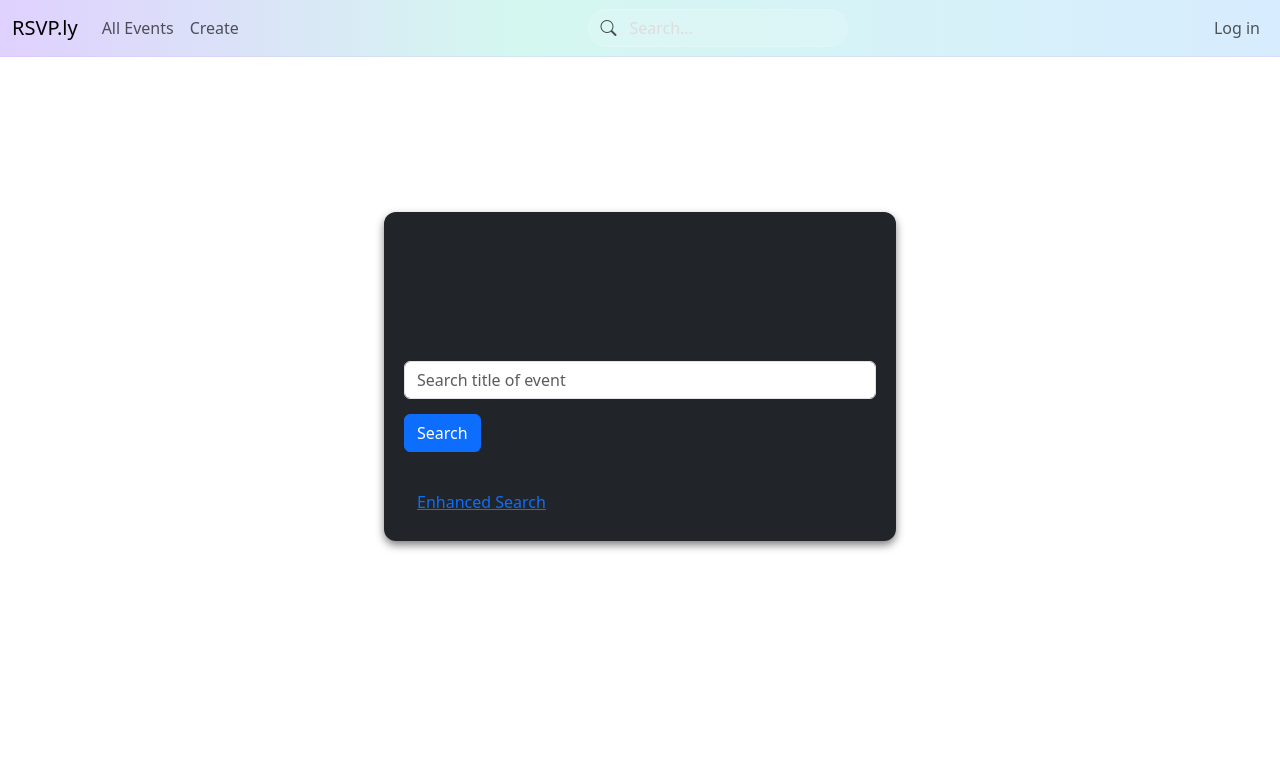
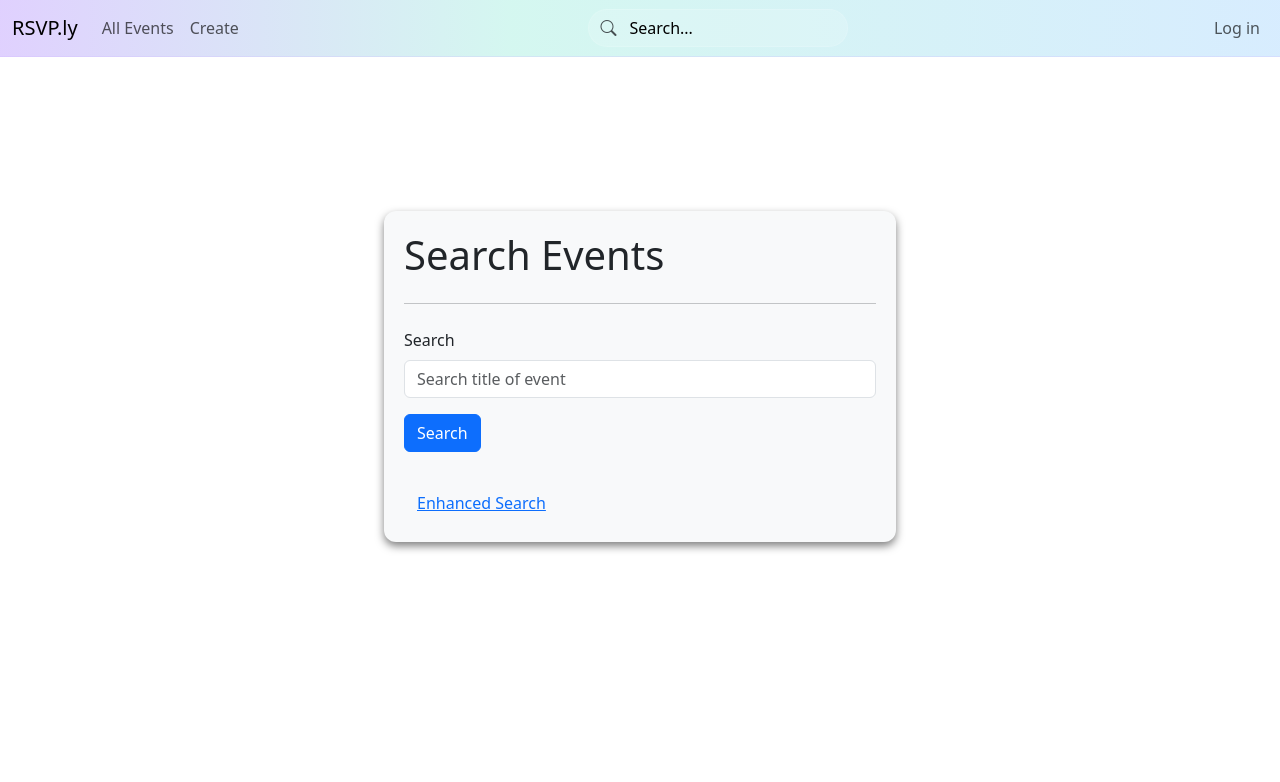
Before and after one commit to Rooosti/RSVPly, a Flask app: page /search in a window 1280 px wide. Shown: the top 782 px of the page. Run offline with Flask 3, Linux system fonts and the light colour scheme; some libraries are stand-ins or nearby versions.

Commit message:
Fixed color of container for search and placeholder text for the navbar's search bar. Added a space between the button for search and the search entry in search results.

```diff
--- a/app/templates/layout.html
+++ b/app/templates/layout.html
@@ -8,7 +8,7 @@
     <link rel="stylesheet" href="https://cdn.jsdelivr.net/npm/bootstrap-icons@1.11.1/font/bootstrap-icons.css">
   <style>
         .search-bar {
-          width: 260px; /* you can increase to make it longer */
+          width: 260px;
           border-radius: 50px;
           padding-left: 40px !important; /* space for icon */
           background-color: rgba(255,255,255,0.15);
@@ -18,7 +18,7 @@
         }
 
         .search-bar::placeholder {
-            color: #ddd;
+            color: #000;
         }
 
         .search-bar:focus {
--- a/app/templates/login.html
+++ b/app/templates/login.html
@@ -28,7 +28,7 @@
     }
 
     .form-container {
-        background-color: var(--bs-dark);
+        background-color: var(--bs-light);
         border-radius: 12px;
         width: 33vw;
         min-width: 350px;
--- a/app/templates/search.html
+++ b/app/templates/search.html
@@ -16,7 +16,7 @@
         min-height: 90vh;
     }
     .form-container {
-        background-color: var(--bs-dark);
+        background-color: var(--bs-light);
         border-radius: 12px;
         width: 40vw;
         min-width: 350px;
@@ -36,13 +36,17 @@
         <hr class="my-4">
         <form method="POST">
             {{ form.hidden_tag() }}
+            <p>
                 <div class="form-group">
                     {{ form.search_query.label(class="form-label") }}
                     {{ form.search_query(class="form-control", placeholder="Search title of event") }}
                 </div>
+            </p>
+            <p>
                 <div class="form-group">
                     {{ form.submit(class="btn btn-primary") }}
                 </div>
+            </p>
         </form>
         <a href="{{ url_for('enhanced_search') }}" class="btn btn-link mt-3">Enhanced Search</a>
     </div>
```
Also changed, not shown: app/templates/search_result.html (+6 -2 lines). Lines whose indentation alone changed are shown as unchanged.
